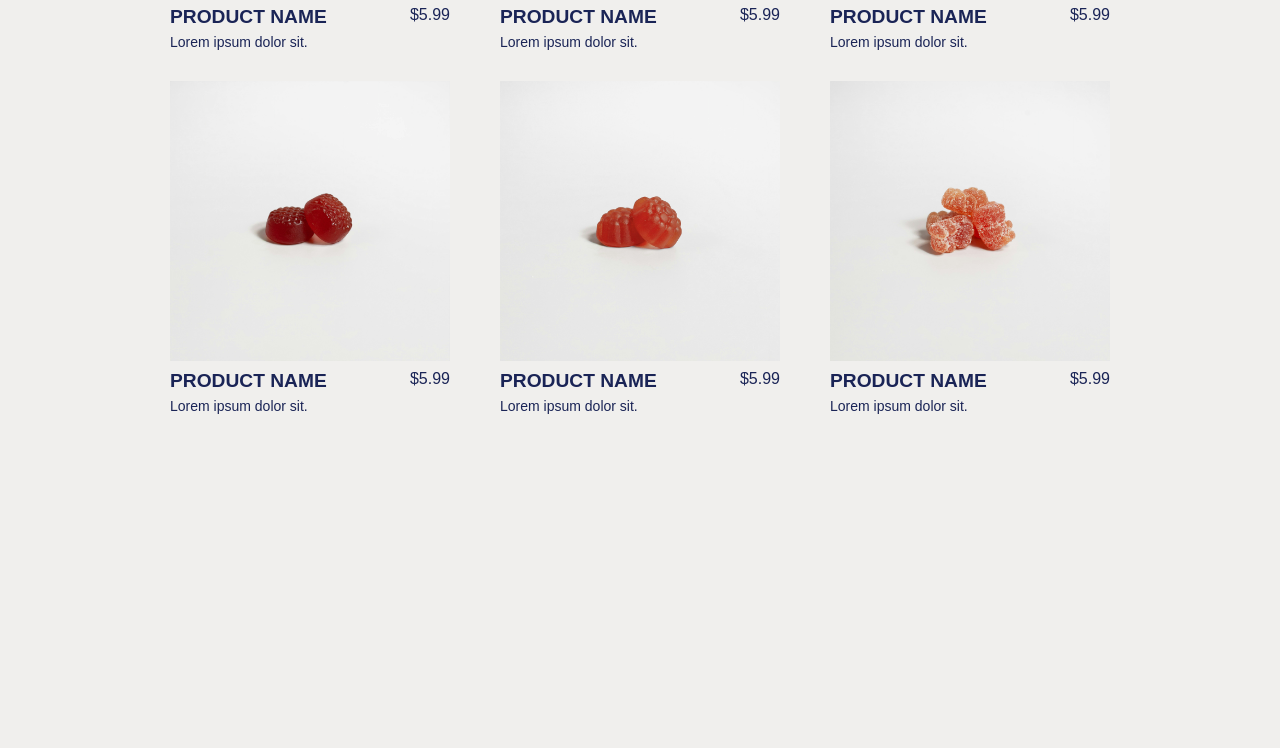
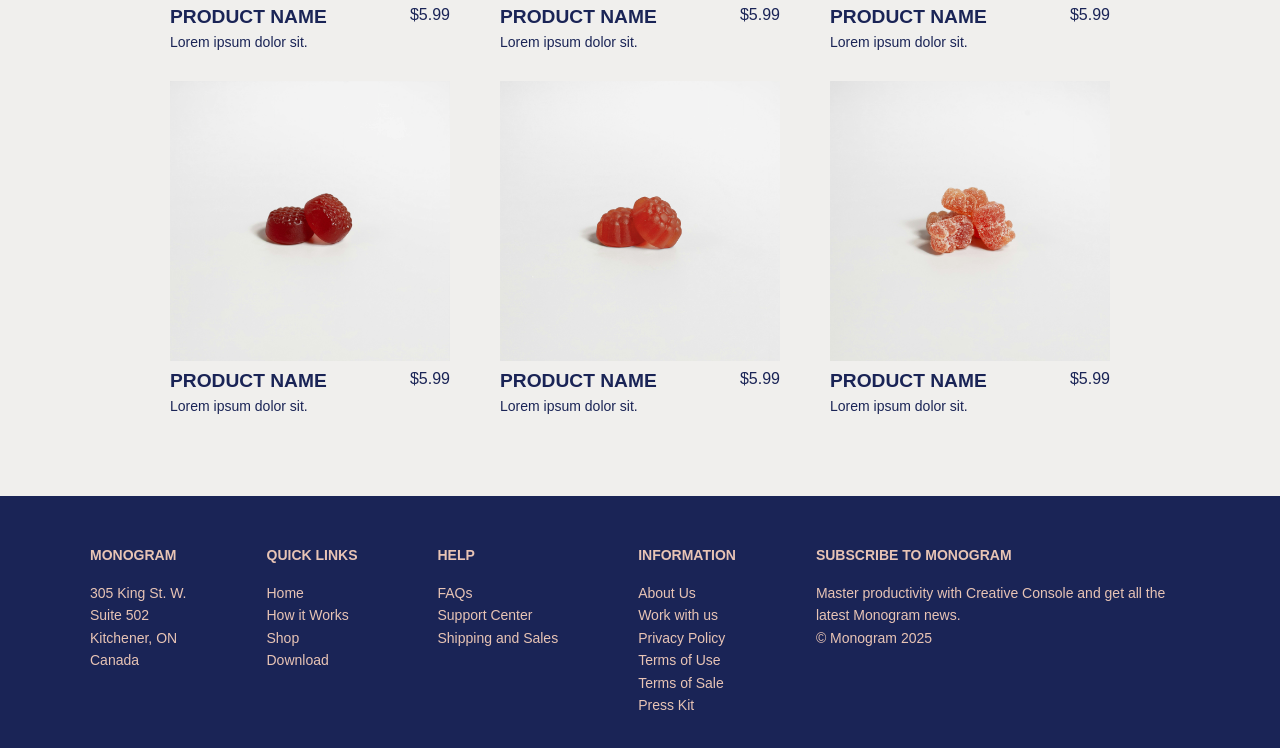
Before and after one commit to defectxr/kodeloftet_vscode, a plain HTML site: page practice/clones/monogram/index.html in a window 1280 px wide. Shown: the part 2613-3361 px from the top of the page. Before the commit the page ends 3059 px from the top, so only its background shows below. Drawn offline with Linux system fonts and the light colour scheme.

Commit message:
Added footer to practice project "Monogram"

```diff
--- a/practice/clones/monogram/index.html
+++ b/practice/clones/monogram/index.html
@@ -1,3 +1,5 @@
+<!-- PRACTICE CLONE OF https://monogramcc.com/shop/ -->
+
 <!DOCTYPE html>
 <html lang="en">
   <head>
@@ -179,7 +181,47 @@
       </ul>
     </section>
     <footer>
-
+      <div class="footer">
+        <div class="sitemap">
+          <div>
+            <h4>Monogram</h4>
+            <p>305 King St. W.<br>Suite 502<br>Kitchener, ON<br>Canada</p>
+          </div>
+          <div>
+            <h4>Quick Links</h4>
+            <ul>
+              <li><a href="#">Home</a></li>
+              <li><a href="#">How it Works</a></li>
+              <li><a href="#">Shop</a></li>
+              <li><a href="#">Download</a></li>
+            </ul>
+          </div>
+          <div>
+            <h4>Help</h4>
+            <ul>
+              <li><a href="#">FAQs</a></li>
+              <li><a href="#">Support Center</a></li>
+              <li><a href="#">Shipping and Sales</a></li>
+            </ul>
+          </div>
+          <div>
+            <h4>Information</h4>
+            <ul>
+              <li><a href="#">About Us</a></li>
+              <li><a href="#">Work with us</a></li>
+              <li><a href="#">Privacy Policy</a></li>
+              <li><a href="#">Terms of Use</a></li>
+              <li><a href="#">Terms of Sale</a></li>
+              <li><a href="#">Press Kit</a></li>
+            </ul>
+          </div>
+        </div>
+        <div class="subscribe">
+          <h4>Subscribe to Monogram</h4>
+          <p>Master productivity with Creative Console and get all the latest Monogram news.</p>
+          <p>© Monogram 2025</p>
+        </div>
+      </div>
     </footer>
   </body>
 </html>
--- a/practice/clones/monogram/styles.css
+++ b/practice/clones/monogram/styles.css
@@ -1,3 +1,5 @@
+/* PRACTICE CLONE OF https://monogramcc.com/shop/ */
+
 /* -------------------------------------------------------------------------- */
 /*                                    base                                    */
 /* -------------------------------------------------------------------------- */
@@ -332,6 +334,51 @@ a {
 }
 
 /* -------------------------------------------------------------------------- */
+/*                                   footer                                   */
+/* -------------------------------------------------------------------------- */
+
+footer {
+  display: flex;
+  justify-content: center;
+  background-color: var(--blue);
+
+  padding-top: 3rem;
+  padding-bottom: 5rem;
+  margin-top: 5rem;
+}
+
+.footer {
+  display: flex;
+  justify-content: space-between;
+  gap: 5rem;
+  max-width: 1100px;
+
+  font-size: 0.875rem;
+  line-height: 1.4rem;
+  color: var(--pink);
+}
+
+.footer h4 {
+  font-weight: bold;
+  text-transform: uppercase;
+  padding-bottom: 1rem;
+}
+
+.sitemap {
+  display: flex;
+  gap: 5rem;
+}
+
+.sitemap > * {
+  min-width: max-content;
+}
+
+.sitemap ul {
+  list-style-type: none;
+  line-height: 1.4rem;
+}
+
+/* -------------------------------------------------------------------------- */
 /*                                link styling                                */
 /* -------------------------------------------------------------------------- */
 
@@ -342,3 +389,7 @@ a {
 .dropdown a:hover {
   color: var(--lightblue);
 }
+
+.footer a:hover {
+  color: var(--peach);
+}
```
